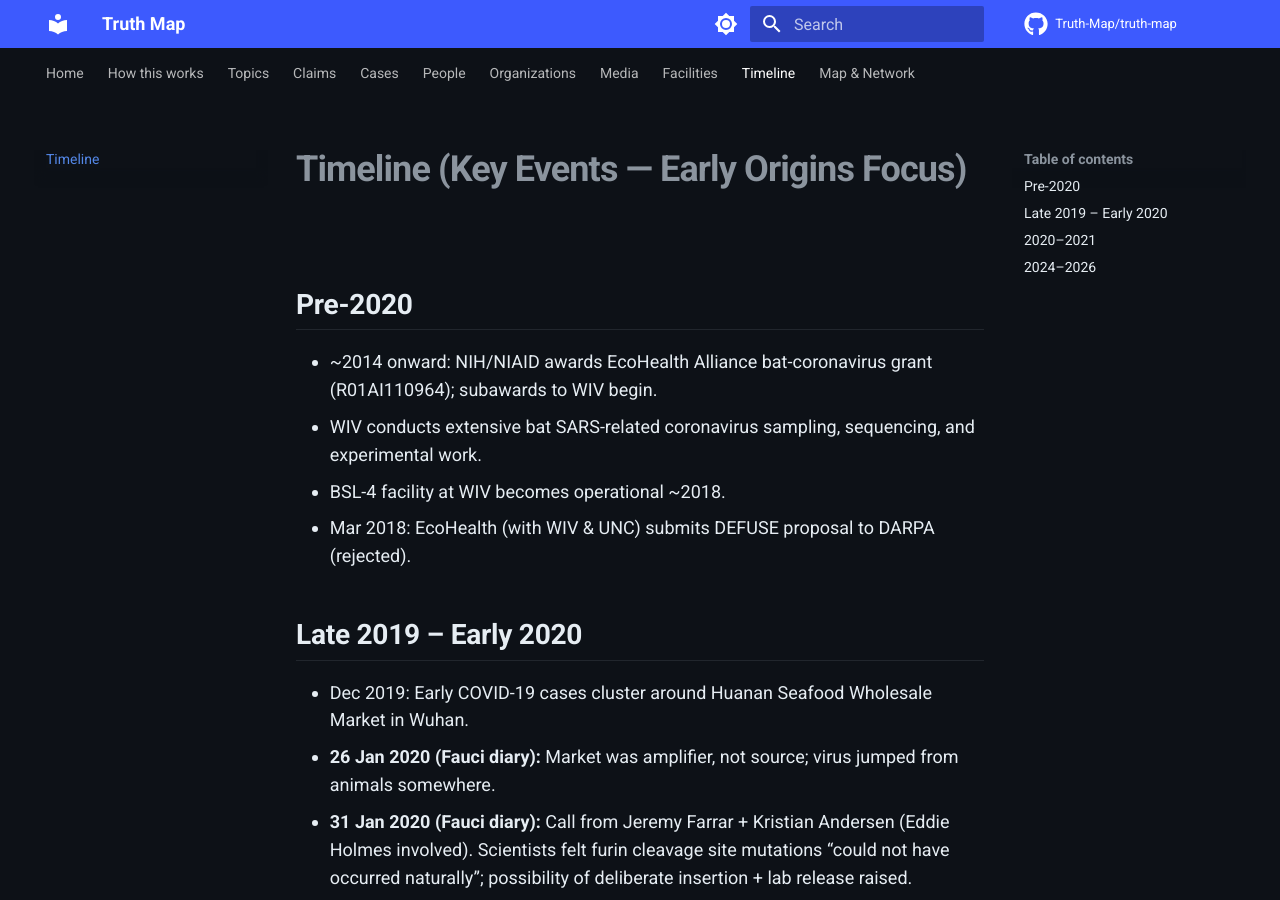
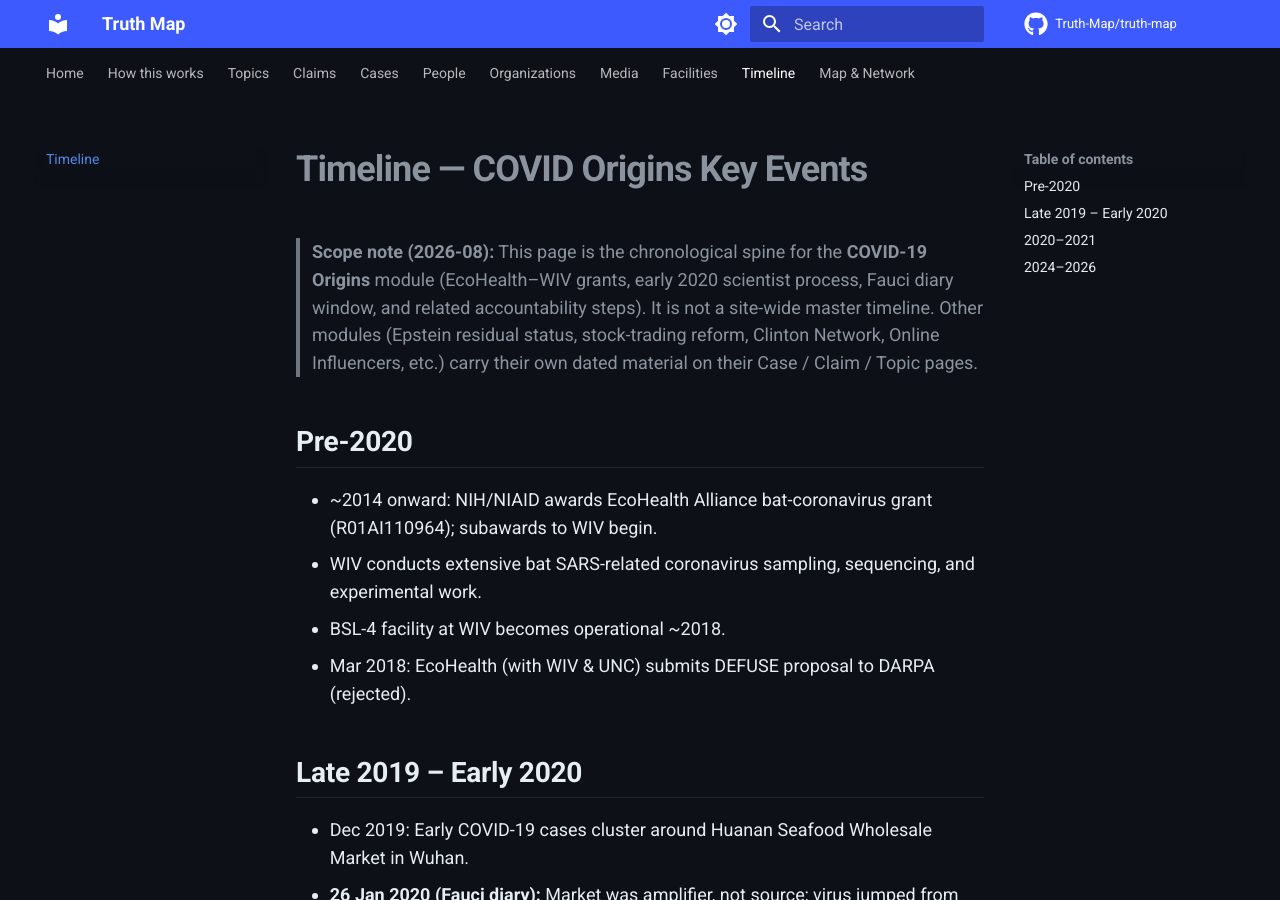
Before and after one commit to BnBCleaners/truth-map, an MkDocs documentation site: the page built from docs/timeline.md, in a window 1280 px wide and 900 px high. Built offline with MkDocs 1.6.1 and Material for MkDocs 9.7.7, drawn with Linux system fonts in a browser that asks for light colours; comment, search, counter and statistics services are not loaded.

Commit message:
Timeline hygiene: re-title as Origins-focused, fix primary-source link, add clear scope note so it no longer claims to be the site-wide spine

```diff
--- a/docs/timeline.md
+++ b/docs/timeline.md
@@ -1,4 +1,6 @@
-# Timeline (Key Events — Early Origins Focus)
+# Timeline — COVID Origins Key Events
+
+> **Scope note (2026-08):** This page is the chronological spine for the **COVID-19 Origins** module (EcoHealth–WIV grants, early 2020 scientist process, Fauci diary window, and related accountability steps). It is not a site-wide master timeline. Other modules (Epstein residual status, stock-trading reform, Clinton Network, Online Influencers, etc.) carry their own dated material on their Case / Claim / Topic pages.
 
 ## Pre-2020
 - ~2014 onward: NIH/NIAID awards EcoHealth Alliance bat-coronavirus grant (R01AI110964); subawards to WIV begin.
@@ -25,4 +27,4 @@
 - 29 Jul 2026: Senate hearing; Fauci invokes Fifth Amendment when asked about origins and the diary.
 
 ---
-Primary source for the critical 26 Jan – 1 Feb 2020 window: [Fauci Diary Case](cases/fauci-diary.md).
+**Primary source for the critical 26 Jan – 1 Feb 2020 window:** [Fauci Diary Case](cases/fauci-diary/).
```
